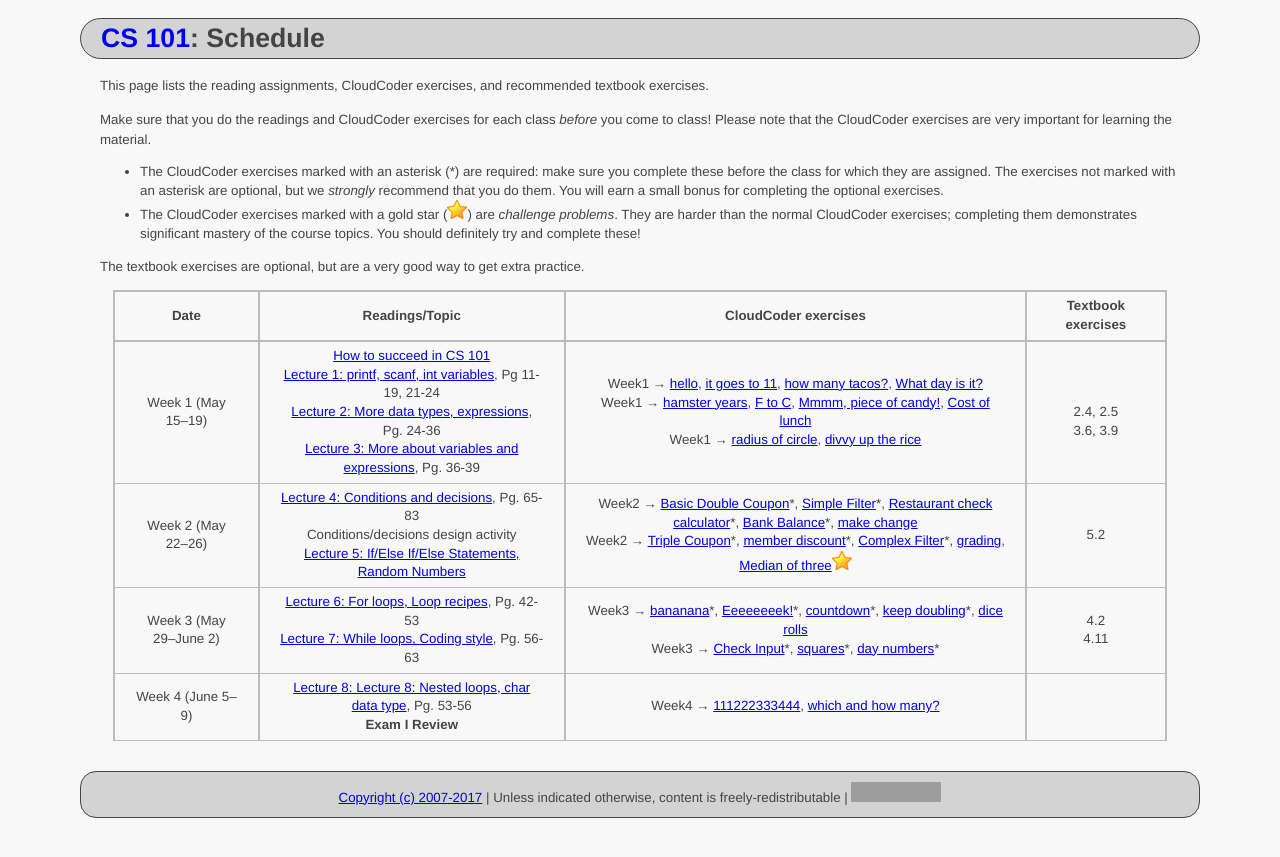
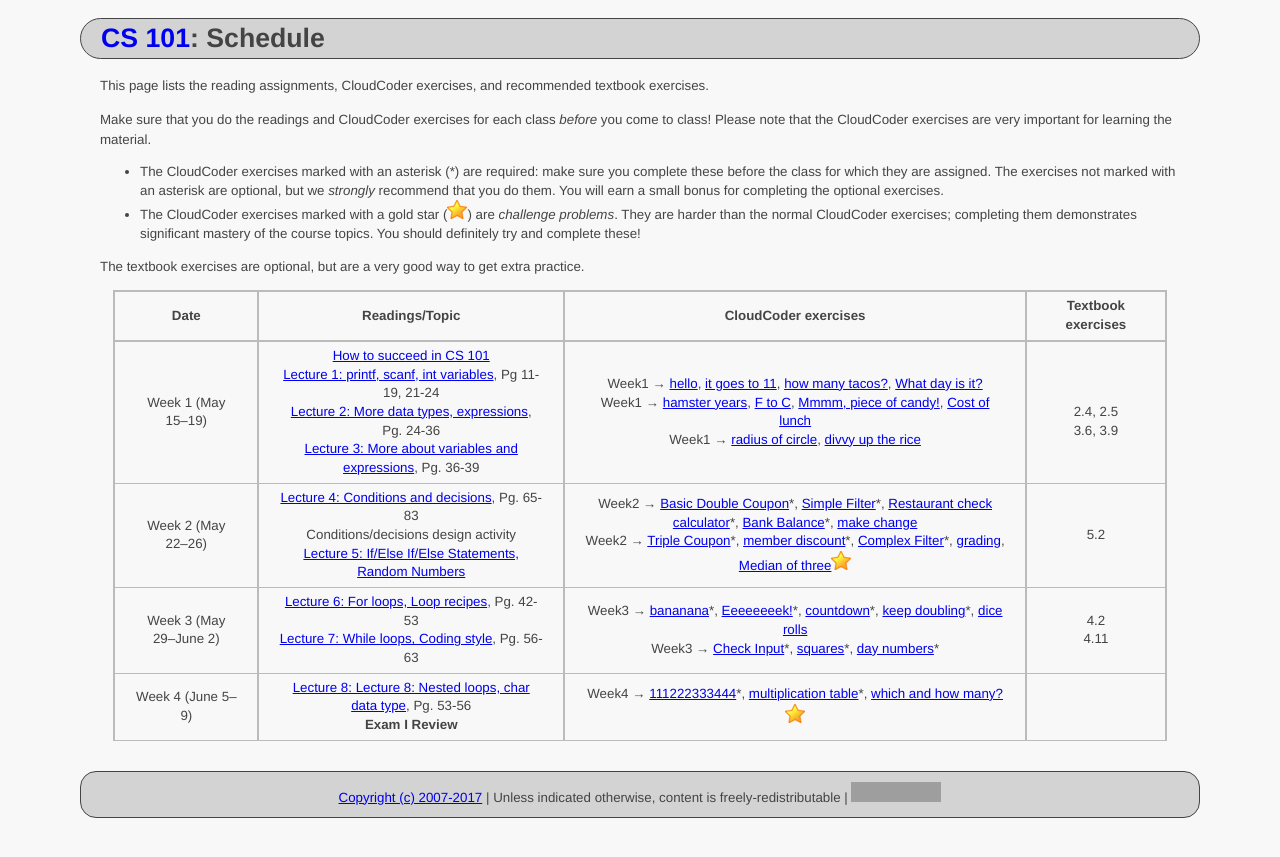
Before and after one commit to ycpcs/cs101-summer2017, a Jekyll site: the page built from schedule.md, in a window 1280 px wide. Shown: the top 857 px of the page. Built offline with Jekyll 4.4.1, drawn with Linux system fonts in a browser that asks for light colours; grey boxes are pictures that could not be loaded.

Commit message:
update schedule
update schedule

```diff
--- a/schedule.md
+++ b/schedule.md
@@ -17,7 +17,7 @@ Date | Readings/Topic | CloudCoder exercises | Textbook exercises
 Week 1 (May 15&ndash;19)      | [How to succeed in CS 101](success.html) <br> [Lecture 1: printf, scanf, int variables](lectures/lecture01.html), Pg 11-19, 21-24 <br> [Lecture 2: More data types, expressions](lectures/lecture02.html), Pg. 24-36 <br> [Lecture 3: More about variables and expressions](lectures/lecture03.html), Pg. 36-39 | Week1 &rarr; [hello](https://cs.ycp.edu/cloudcoder/#exercise?c=9,p=263), [it goes to 11](https://cs.ycp.edu/cloudcoder/#exercise?c=9,p=264), [how many tacos?](https://cs.ycp.edu/cloudcoder/#exercise?c=9,p=265), [What day is it?](https://cs.ycp.edu/cloudcoder/#exercise?c=9,p=266) <br> Week1 &rarr; [hamster years](https://cs.ycp.edu/cloudcoder/#exercise?c=9,p=267), [F to C](https://cs.ycp.edu/cloudcoder/#exercise?c=9,p=268), [Mmmm, piece of candy!](https://cs.ycp.edu/cloudcoder/#exercise?c=9,p=269), [Cost of lunch](https://cs.ycp.edu/cloudcoder/#exercise?c=9,p=270) <br> Week1 → [radius of circle](https://cs.ycp.edu/cloudcoder/#exercise?c=9,p=271), [divvy up the rice](https://cs.ycp.edu/cloudcoder/#exercise?c=9,p=272) | <br /> 2.4, 2.5 <br /> 3.6, 3.9
 Week 2 (May 22&ndash;26)      | [Lecture 4: Conditions and decisions](lectures/lecture04.html), Pg. 65-83 <br> <span class="activity">Conditions/decisions design activity</span> <br /> [Lecture 5: If/Else If/Else Statements, Random Numbers](lectures/lecture05.html) | Week2 → [Basic Double Coupon](https://cs.ycp.edu/cloudcoder/#exercise?c=15,p=481)\*, [Simple Filter](https://cs.ycp.edu/cloudcoder/#exercise?c=15,p=482)\*, [Restaurant check calculator](https://cs.ycp.edu/cloudcoder/#exercise?c=15,p=484)\*, [Bank Balance](https://cs.ycp.edu/cloudcoder/#exercise?c=15,p=483)\*, [make change](https://cs.ycp.edu/cloudcoder/#exercise?c=15,p=518) <br> Week2 &rarr; [Triple Coupon](https://cs.ycp.edu/cloudcoder/#exercise?c=15,p=485)\*, [member discount](https://cs.ycp.edu/cloudcoder/#exercise?c=15,p=486)\*, [Complex Filter](https://cs.ycp.edu/cloudcoder/#exercise?c=15,p=487)\*, [grading](https://cs.ycp.edu/cloudcoder/#exercise?c=15,p=528), [Median of three](https://cs.ycp.edu/cloudcoder/#exercise?c=15,p=532)![gold star](img/goldstar-tiny.png) | 5.2
 Week 3 (May 29&ndash;June 2)  | [Lecture 6: For loops, Loop recipes](lectures/lecture06.html), Pg. 42-53 <br> [Lecture 7: While loops, Coding style](lectures/lecture07.html), Pg. 56-63 | Week3 &rarr; [bananana](https://cs.ycp.edu/cloudcoder/#exercise?c=9,p=280)\*, [Eeeeeeeek!](https://cs.ycp.edu/cloudcoder/#exercise?c=9,p=309)\*, [countdown](https://cs.ycp.edu/cloudcoder/#exercise?c=9,p=281)\*, [keep doubling](https://cs.ycp.edu/cloudcoder/#exercise?c=9,p=282)\*, [dice rolls](https://cs.ycp.edu/cloudcoder/#exercise?c=9,p=311) <br> Week3 &rarr; [Check Input](https://cs.ycp.edu/cloudcoder/#exercise?c=9,p=283)\*, [squares](https://cs.ycp.edu/cloudcoder/#exercise?c=9,p=284)\*, [day numbers](https://cs.ycp.edu/cloudcoder/#exercise?c=9,p=285)\* | 4.2 <br /> 4.11
-Week 4 (June 5&ndash;9)       | [Lecture 8: Lecture 8: Nested loops, char data type](lectures/lecture08.html), Pg. 53-56 <br> **Exam I Review** | Week4 &rarr; [111222333444](https://cs.ycp.edu/cloudcoder/#exercise?c=9,p=286), [which and how many?](https://cs.ycp.edu/cloudcoder/#exercise?c=9,p=287)
+Week 4 (June 5&ndash;9)       | [Lecture 8: Lecture 8: Nested loops, char data type](lectures/lecture08.html), Pg. 53-56 <br> **Exam I Review** | Week4 &rarr; [111222333444](https://cs.ycp.edu/cloudcoder/#exercise?c=15,p=494)\*, [multiplication table](https://cs.ycp.edu/cloudcoder/#exercise?c=15,p=533)\*, [which and how many?](https://cs.ycp.edu/cloudcoder/#exercise?c=15,p=495)![gold star](img/goldstar-tiny.png)
 
 
 <!--
```
